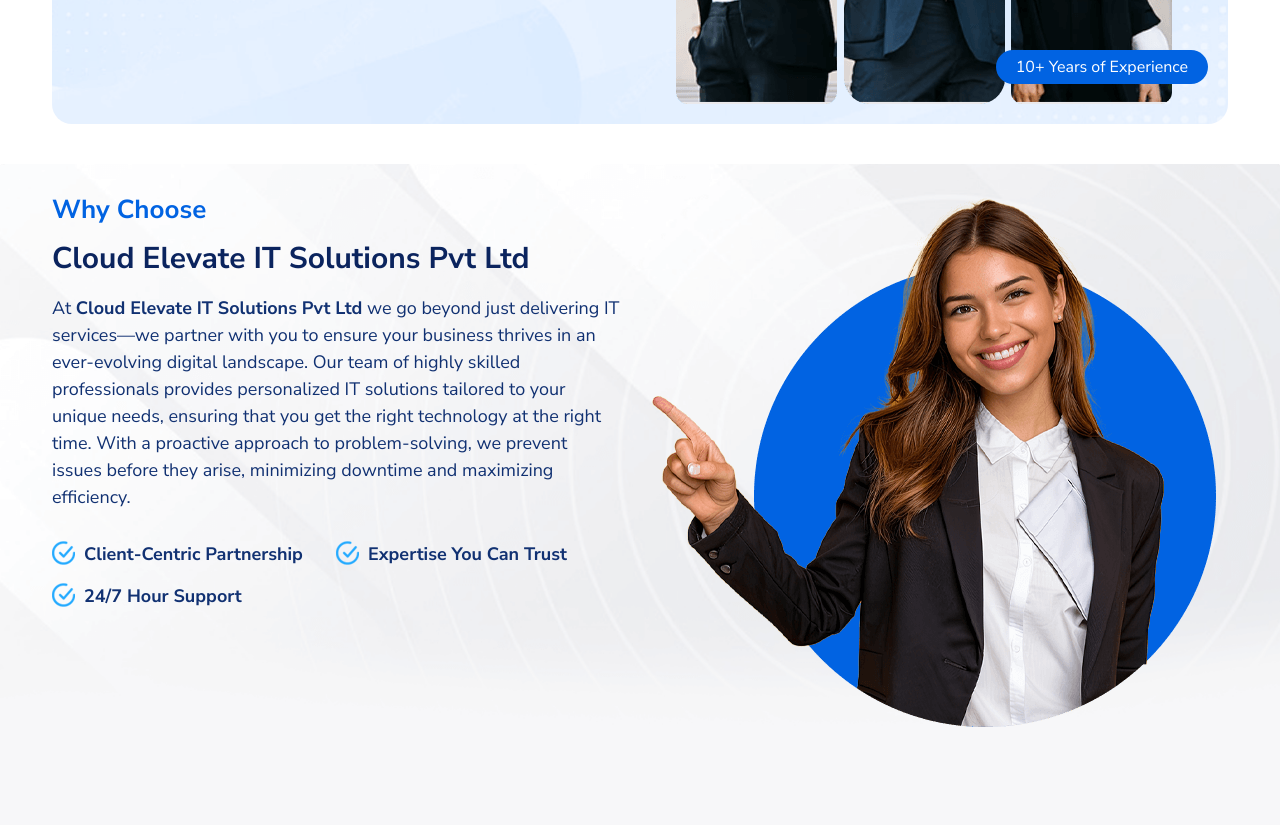
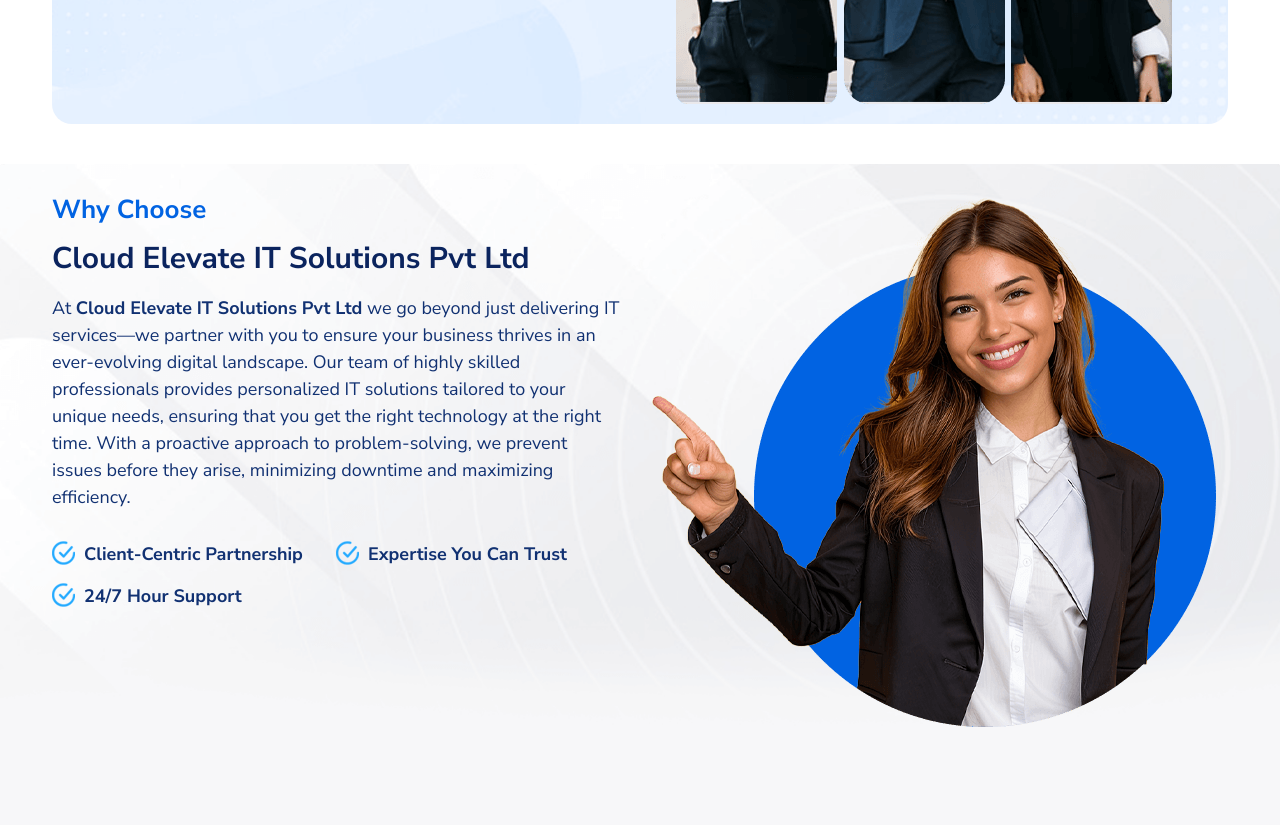
Before and after one commit to varunram64/cloud-elevate-it-solutions, a plain HTML site: page index.html in a window 1280 px wide. Shown: the part 1558-2383 px from the top of the page. Drawn offline with Linux system fonts and the light colour scheme.

Commit message:
Changes related to removing unused images and 10+ years experience text.

```diff
--- a/index.html
+++ b/index.html
@@ -114,7 +114,6 @@
 
                     <div class="col-6 position-relative">
                         <img src="./images/img-whoarewe.png" alt="cloud elevate who are we" />
-                        <span class="spnExp">10+ Years of Experience</span>
                     </div>
                 </div>
             </div>
```
Also changed, not shown: images/deloitte-logo.png (deleted), images/google-logo.jpg (deleted), images/google-logo.png (deleted), images/microsoft-logo.png (deleted).
